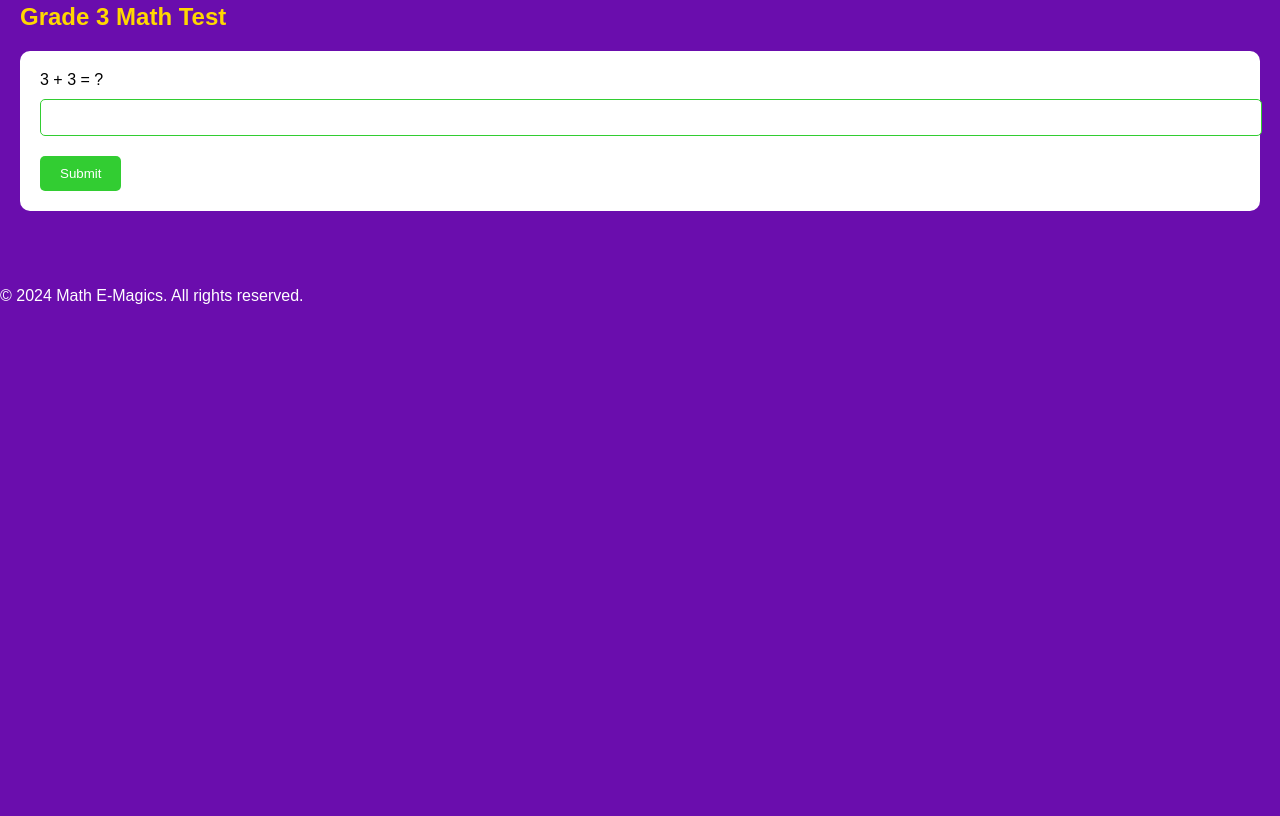
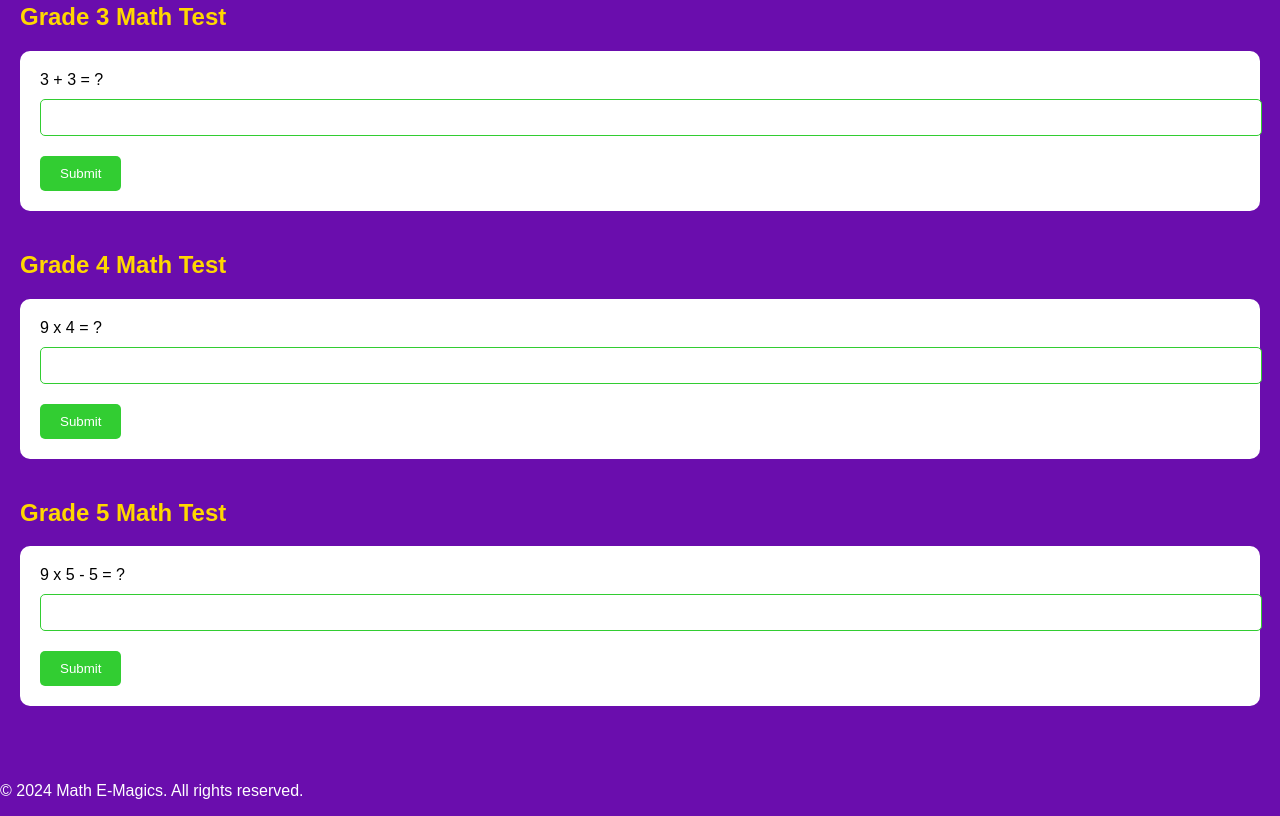
Before and after one commit to mathemagicss/Math--E-Magics, a plain HTML site: page index.html in a window 1280 px wide. Shown: the part 668-1484 px from the top of the page. Before the commit the page ends 989 px from the top, so only its background shows below. Drawn offline with Linux system fonts and the light colour scheme.

Commit message:
Update index.html

```diff
--- a/index.html
+++ b/index.html
@@ -15,6 +15,8 @@
                 <li><a href="#grade1">Grade 1</a></li>
                 <li><a href="#grade2">Grade 2</a></li>
                 <li><a href="#grade3">Grade 3</a></li>
+                <li><a href="#grade4">Grade 4</a></li>
+                <li><a href="#grade5">Grade 5</a></li>
                 <!-- Add more grades as needed -->
             </ul>
         </nav>
@@ -44,7 +46,22 @@
                 <button type="button" onclick="checkAnswer('q3', 6)">Submit</button>
             </form>
         </section>
-        <!-- Add more sections for other grades as needed -->
+        <section id="grade4">
+            <h2>Grade 4 Math Test</h2>
+            <form>
+                <label for="q4">9 x 4 = ?</label>
+                <input type="text" id="q4" name="q4">
+                <button type="button" onclick="checkAnswer('q4', 36)">Submit</button>
+            </form>
+        </section>
+        <section id="grade4">
+            <h2>Grade 5 Math Test</h2>
+            <form>
+                <label for="q5">9 x 5 - 5 = ?</label>
+                <input type="text" id="q5" name="q5">
+                <button type="button" onclick="checkAnswer('q5', 40)">Submit</button>
+            </form>
+        </section>
     </main>
     <footer>
         <p>&copy; 2024 Math E-Magics. All rights reserved.</p>
```
